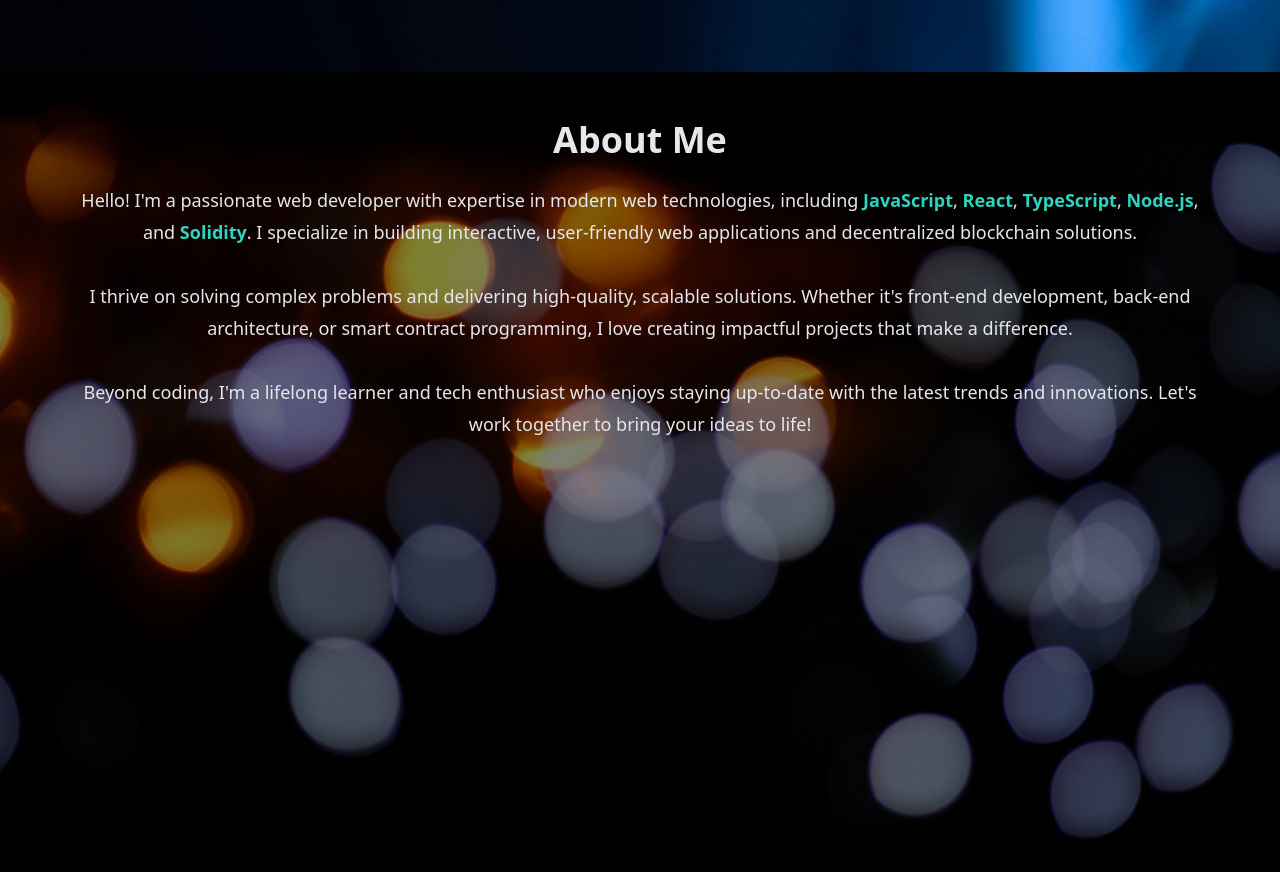
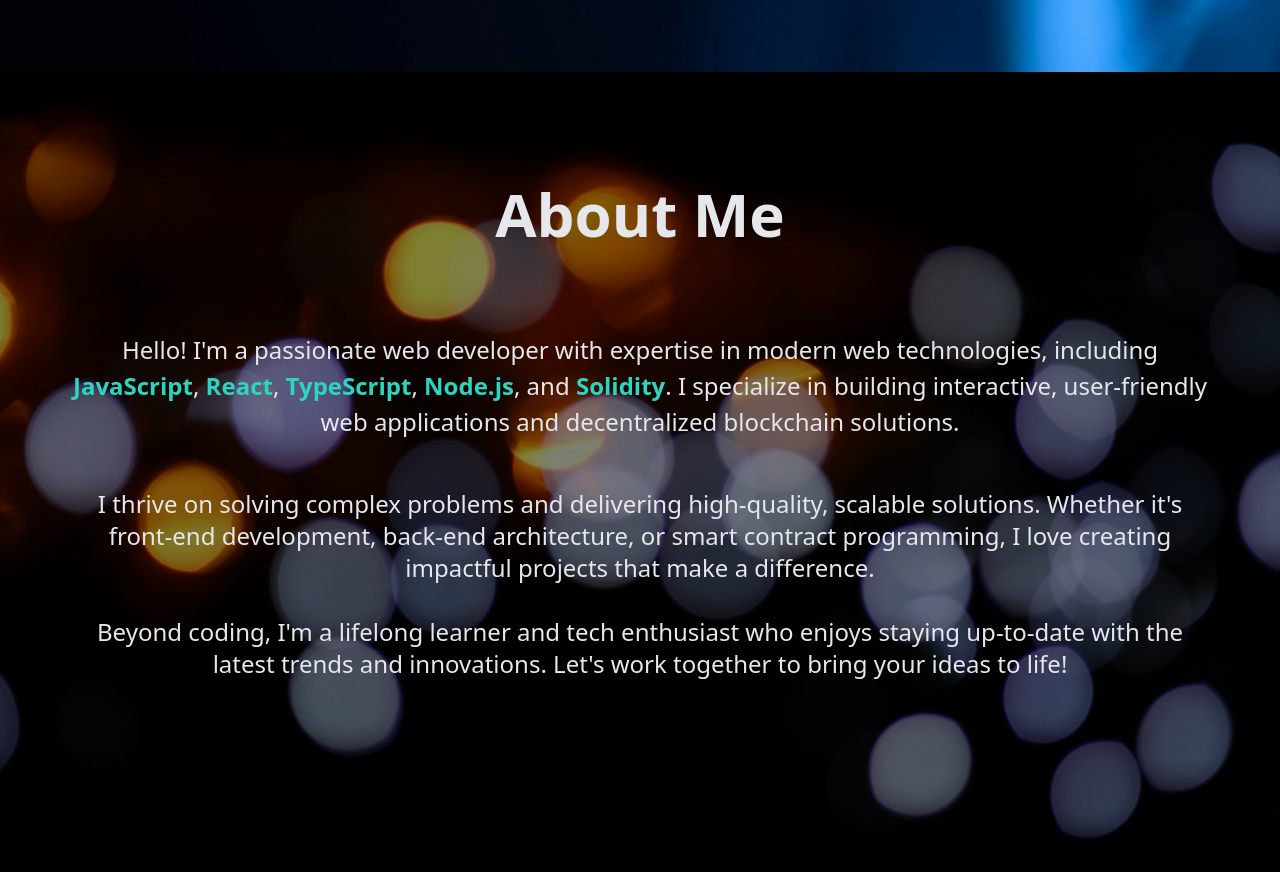
Before and after one commit to Marvy247/My-Portfolio, a React (Vite) app: page / in a window 1280 px wide. Shown: the part 820-1692 px from the top of the page. Built offline with nearby package versions, Linux system fonts and the light colour scheme.

Commit message:
remaining contact page

```diff
--- a/src/Component/About.jsx
+++ b/src/Component/About.jsx
@@ -1,17 +1,42 @@
-import React from "react";
+import React, { useEffect } from "react";
 
 const About = () => {
+  useEffect(() => {
+    const aboutSection = document.getElementById("about");
+    let scrollInterval;
+
+    const scrollContent = () => {
+      aboutSection.scrollBy({ top: 1, behavior: "smooth" });
+    };
+
+    scrollInterval = setInterval(scrollContent, 50); // Adjust the interval as needed
+
+    // Clear the interval on user interaction
+    const stopScrolling = () => clearInterval(scrollInterval);
+    aboutSection.addEventListener("mouseover", stopScrolling);
+    aboutSection.addEventListener("mouseleave", () => {
+      scrollInterval = setInterval(scrollContent, 50);
+    });
+
+    return () => {
+      clearInterval(scrollInterval);
+      aboutSection.removeEventListener("mouseover", stopScrolling);
+      aboutSection.removeEventListener("mouseleave", () => {
+        scrollInterval = setInterval(scrollContent, 50);
+      });
+    };
+  }, []);
+
   return (
     <section
       id="about"
       className="relative bg-cover bg-center h-screen py-12 px-6"
       style={{ backgroundImage: "url('/three.jpg')" }}
     >
-      <div className="absolute inset-0 bg-black opacity-50"></div>{" "}
-      {/* Overlay for opacity */}
+      <div className="absolute inset-0 bg-black opacity-50"></div>
       <div className="max-w-6xl mx-auto text-center relative z-10">
-        <h2 className="text-4xl font-bold mb-6 text-gray-200">About Me</h2>
-        <p className="text-lg leading-8 mb-8 text-gray-200">
+        <h2 className="text-6xl p-16 font-bold mb-6 text-gray-200">About Me</h2>
+        <p className="text-2xl leading-9 mb-12 text-gray-200">
           Hello! I'm a passionate web developer with expertise in modern web
           technologies, including{" "}
           <span className="text-teal-400 font-semibold">JavaScript</span>,
@@ -22,13 +47,13 @@ const About = () => {
           specialize in building interactive, user-friendly web applications and
           decentralized blockchain solutions.
         </p>
-        <p className="text-lg leading-8 mb-8 text-gray-200">
+        <p className="text-2xl leading-8 mb-8 text-gray-200">
           I thrive on solving complex problems and delivering high-quality,
           scalable solutions. Whether it's front-end development, back-end
           architecture, or smart contract programming, I love creating impactful
           projects that make a difference.
         </p>
-        <p className="text-lg leading-8 text-gray-200">
+        <p className="text-2xl leading-8 text-gray-200">
           Beyond coding, I'm a lifelong learner and tech enthusiast who enjoys
           staying up-to-date with the latest trends and innovations. Let's work
           together to bring your ideas to life!
--- a/src/index.css
+++ b/src/index.css
@@ -17,6 +17,19 @@
 }
 
 @tailwind components;
+
+.automatic-scroll {
+  animation: scroll 10s linear infinite; /* Adjust duration as needed */
+}
+
+@keyframes scroll {
+  0% {
+    transform: translateY(0);
+  }
+  100% {
+    transform: translateY(-100%); /* Adjust based on content height */
+  }
+}
 @tailwind utilities;
 
 @keyframes slideDown {
```
